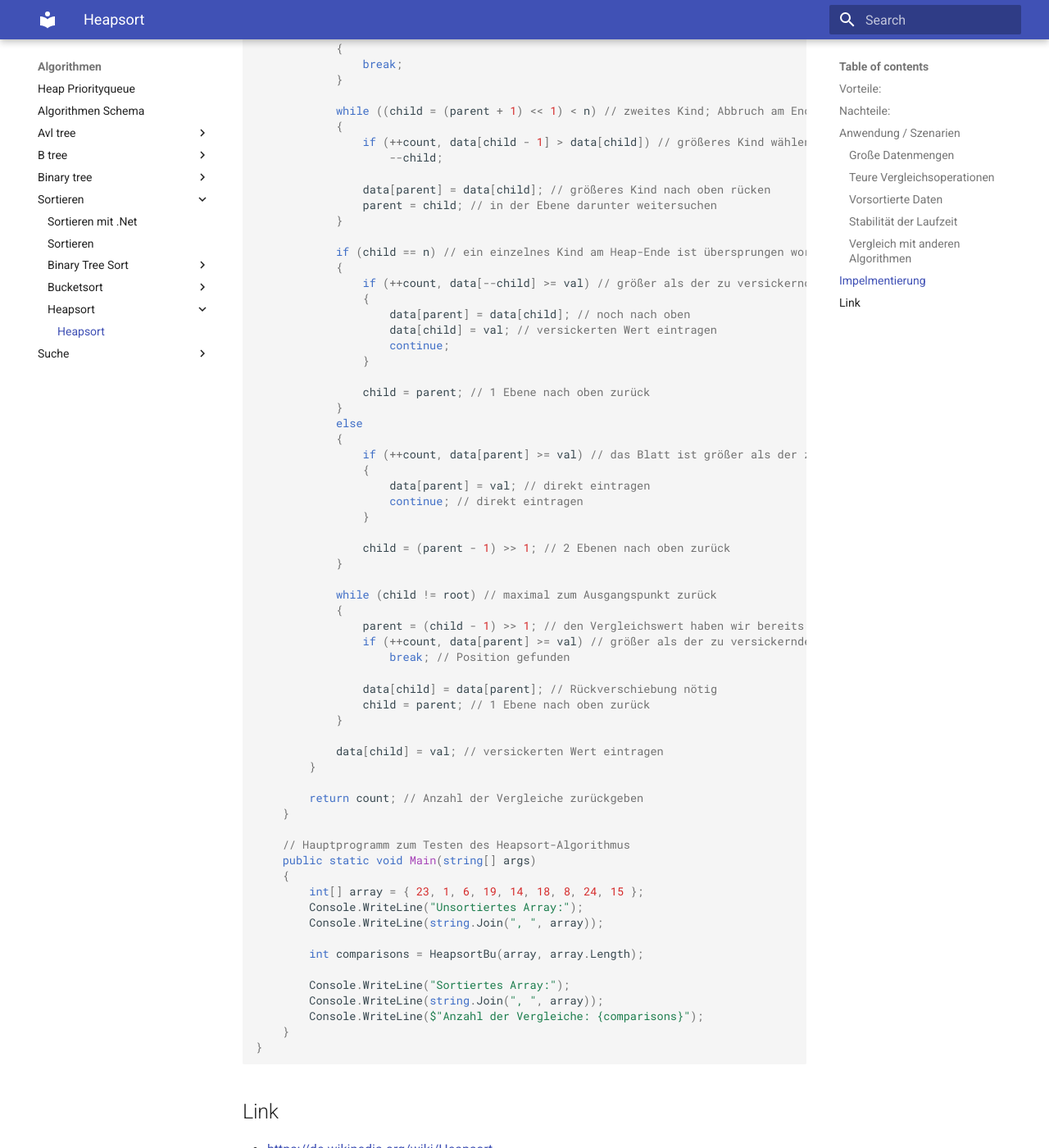
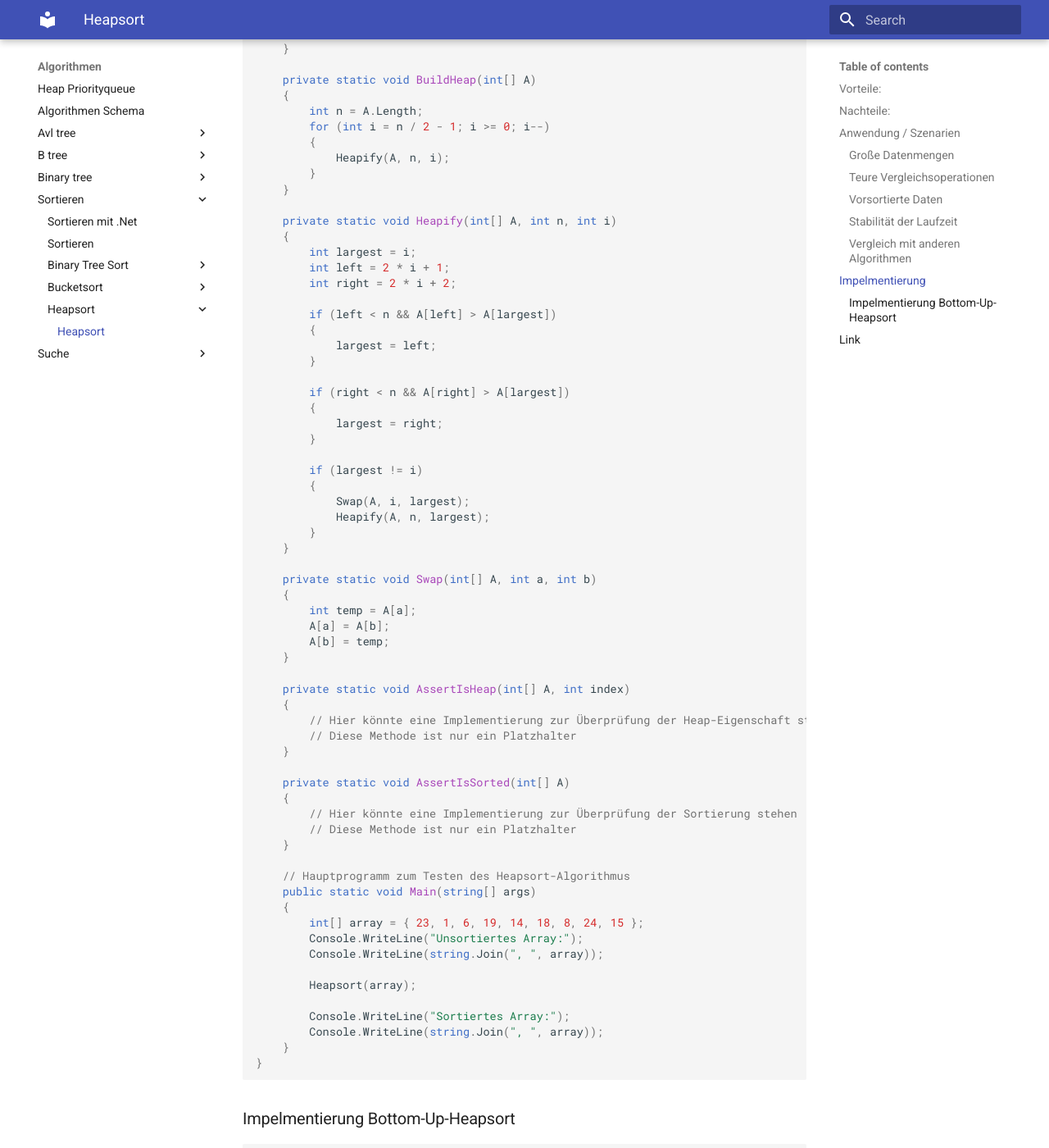
Before and after one commit to tsolenthaler/zbwAlgDs, an MkDocs documentation site: the page built from docs/algorithmen/sortieren/Heapsort/Heapsort.md, in a window 1280 px wide and 1400 px high, scrolled down 2296 px. Shown: the whole window at 82% size. Built offline with MkDocs 1.6.1 and Material for MkDocs 9.7.7, drawn with Linux system fonts in a browser that asks for light colours; some of the changed text lies outside the part shown.

Commit message:
Add Heapsort implementation with detailed methods and main program for testing; include Bottom-Up Heapsort variant

````diff
--- a/docs/algorithmen/sortieren/Heapsort/Heapsort.md
+++ b/docs/algorithmen/sortieren/Heapsort/Heapsort.md
@@ -32,6 +32,101 @@ In Anwendungen, in denen eine konsistente Laufzeit unabhängig von der Anordnung
 Heapsort kann in Situationen eingesetzt werden, in denen andere Algorithmen wie Quicksort oder Introsort aufgrund ihrer schlechteren Worst-Case-Leistung (O(n²)) nicht geeignet sind, insbesondere wenn die Datenstruktur nicht optimal für diese Algorithmen ist.
 
 ## Impelmentierung
+
+```C#
+using System;
+
+class Heapsort
+{
+    public static void Heapsort(int[] A)
+    {
+        // Schritt 1: Erstelle einen Max-Heap
+        BuildHeap(A);
+        AssertIsHeap(A, 0);
+
+        int tmp = A.Length; // Speichere die ursprüngliche Größe des Arrays
+
+        // Schritt 2: Sortiere das Array
+        while (A.Length > 1)
+        {
+            Swap(A, 0, A.Length - 1); // Vertausche das größte Element mit dem letzten Element
+            Array.Resize(ref A, A.Length - 1); // Verringere die Größe des Arrays
+            Heapify(A); // Stelle den Heap wieder her
+            AssertIsHeap(A, 0);
+        }
+
+        // Stelle die ursprüngliche Größe des Arrays wieder her (optional, je nach Bedarf)
+        Array.Resize(ref A, tmp);
+        AssertIsSorted(A);
+    }
+
+    private static void BuildHeap(int[] A)
+    {
+        int n = A.Length;
+        for (int i = n / 2 - 1; i >= 0; i--)
+        {
+            Heapify(A, n, i);
+        }
+    }
+
+    private static void Heapify(int[] A, int n, int i)
+    {
+        int largest = i;
+        int left = 2 * i + 1;
+        int right = 2 * i + 2;
+
+        if (left < n && A[left] > A[largest])
+        {
+            largest = left;
+        }
+
+        if (right < n && A[right] > A[largest])
+        {
+            largest = right;
+        }
+
+        if (largest != i)
+        {
+            Swap(A, i, largest);
+            Heapify(A, n, largest);
+        }
+    }
+
+    private static void Swap(int[] A, int a, int b)
+    {
+        int temp = A[a];
+        A[a] = A[b];
+        A[b] = temp;
+    }
+
+    private static void AssertIsHeap(int[] A, int index)
+    {
+        // Hier könnte eine Implementierung zur Überprüfung der Heap-Eigenschaft stehen
+        // Diese Methode ist nur ein Platzhalter
+    }
+
+    private static void AssertIsSorted(int[] A)
+    {
+        // Hier könnte eine Implementierung zur Überprüfung der Sortierung stehen
+        // Diese Methode ist nur ein Platzhalter
+    }
+
+    // Hauptprogramm zum Testen des Heapsort-Algorithmus
+    public static void Main(string[] args)
+    {
+        int[] array = { 23, 1, 6, 19, 14, 18, 8, 24, 15 };
+        Console.WriteLine("Unsortiertes Array:");
+        Console.WriteLine(string.Join(", ", array));
+
+        Heapsort(array);
+
+        Console.WriteLine("Sortiertes Array:");
+        Console.WriteLine(string.Join(", ", array));
+    }
+}
+```
+
+### Impelmentierung Bottom-Up-Heapsort
 
 ```C#
 using System;
@@ -123,7 +218,6 @@ class Heapsort
         Console.WriteLine($"Anzahl der Vergleiche: {comparisons}");
     }
 }
-
 ```
 
 ## Link
````
